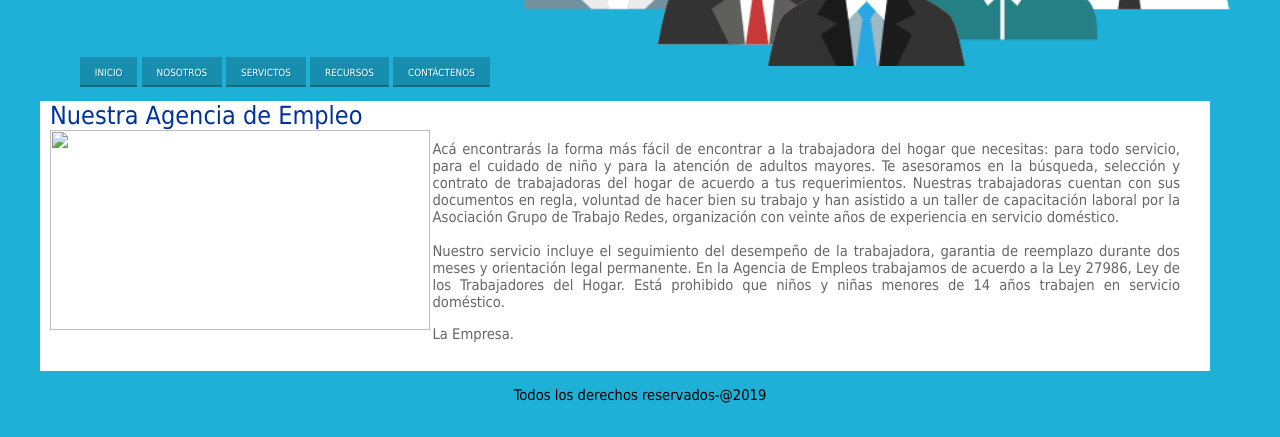
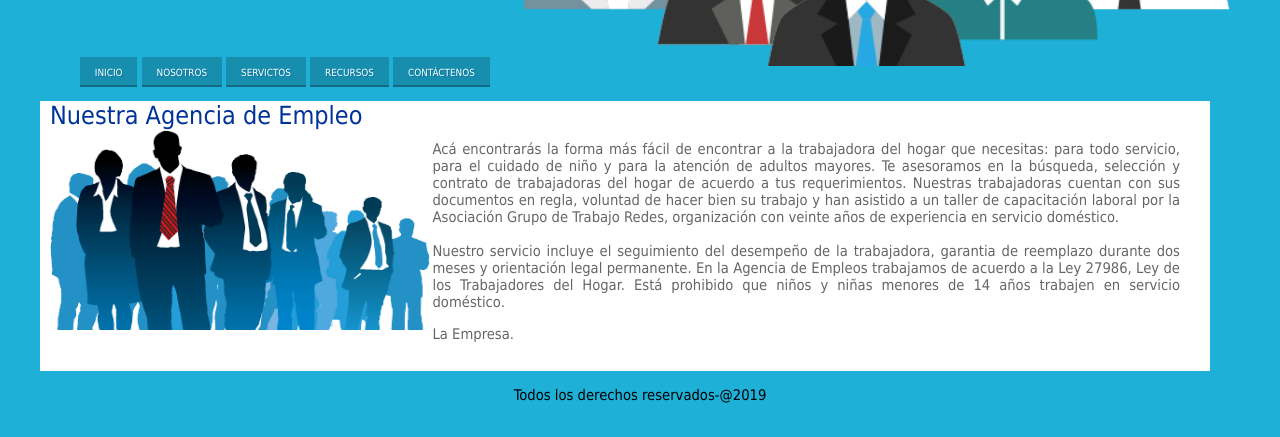
Before and after one commit to Matibarr10/Matibarr10---Lab, a plain HTML site: page index.html in a window 1280 px wide. Shown: the part 363-800 px from the top of the page. Drawn offline with Linux system fonts and the light colour scheme.

Commit message:
index.html

```diff
--- a/index.html
+++ b/index.html
@@ -26,7 +26,7 @@
 	    </section>
 	    <section id="seccion">
 	    	<header id="subtitulo2">Nuestra Agencia de Empleo</header>
-	    	<img src="../img/empleados.png" id="imagen"/>
+	    	<img src="empleados.png" id="imagen"/>
 	    	<aside id="ladoderecho">
 	    		<p>
 	    		Acá encontrarás la forma más fácil de encontrar a la trabajadora del
```
